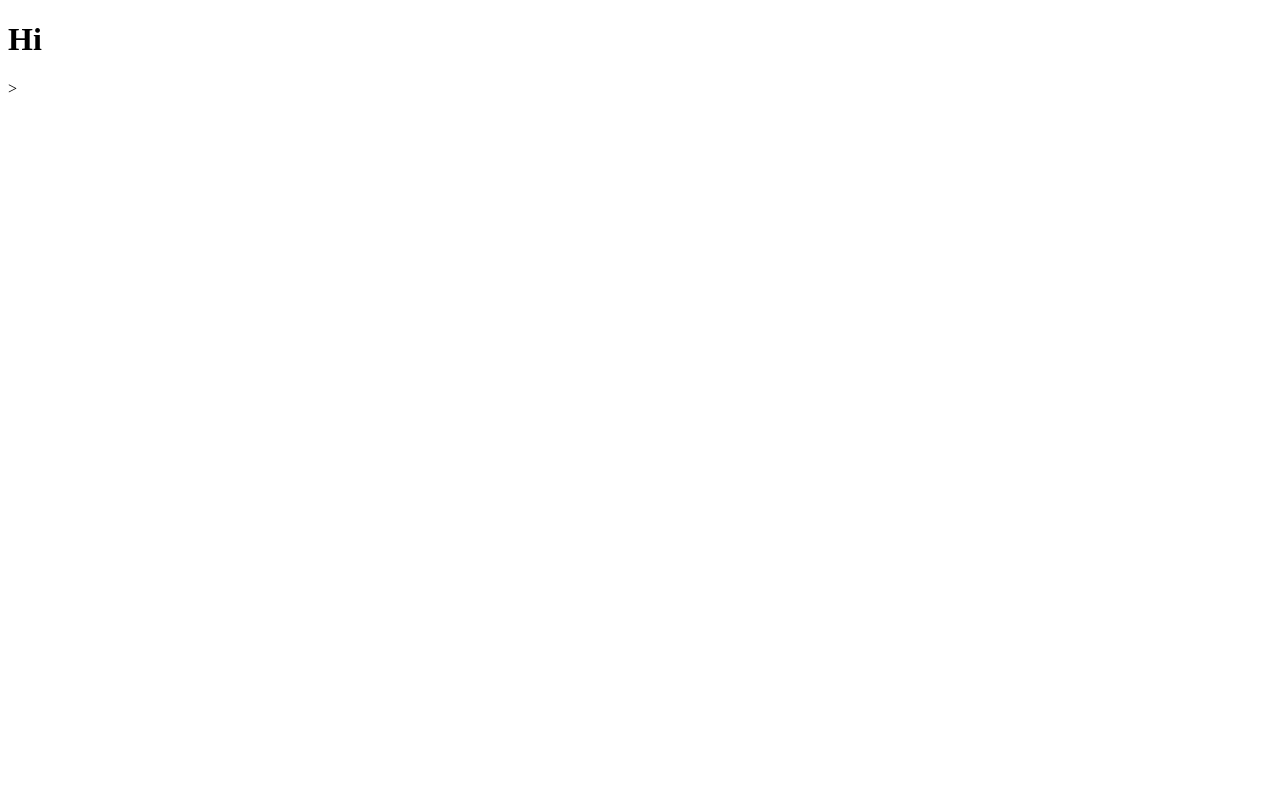
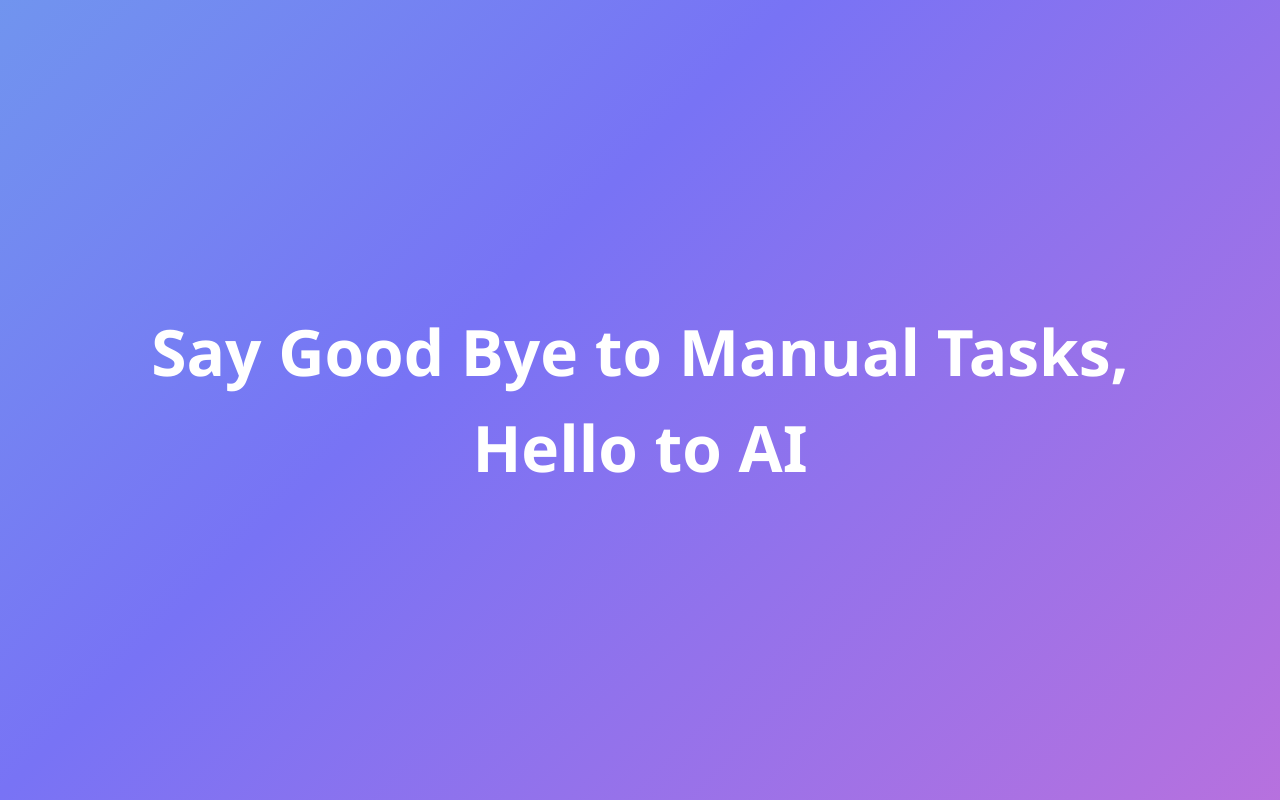
Before and after one commit to olehsavenko6/n8n-chatbot, a plain HTML site: page index.html in a window 1280 px wide. Drawn offline with Linux system fonts and the light colour scheme.

Commit message:
[update] style & integrated channel talk

```diff
--- a/index.html
+++ b/index.html
@@ -1,11 +1,84 @@
+<!DOCTYPE html>
 <!DOCTYPE html>
 <html lang="en">
+
 <head>
-    <meta charset="UTF-8">
-    <meta name="viewport" content="width=device-width, initial-scale=1.0">
-    <title>chatbot by n8n</title>
+    <meta charset="UTF-8" />
+    <meta name="viewport" content="width=device-width, initial-scale=1.0" />
+    <title>Say Goodbye to Manual Tasks</title>
+    <style>
+        * {
+            margin: 0;
+            padding: 0;
+            box-sizing: border-box;
+        }
+
+        body,
+        html {
+            height: 100%;
+            width: 100%;
+            font-family: 'Segoe UI', Tahoma, Geneva, Verdana, sans-serif;
+            overflow: hidden;
+        }
+
+        body {
+            background: linear-gradient(-45deg, #ff6ec4, #7873f5, #5ee7df, #b490ca);
+            background-size: 400% 400%;
+            animation: gradientMove 15s ease infinite;
+            display: flex;
+            justify-content: center;
+            align-items: center;
+        }
+
+        @keyframes gradientMove {
+            0% {
+                background-position: 0% 50%;
+            }
+
+            50% {
+                background-position: 100% 50%;
+            }
+
+            100% {
+                background-position: 0% 50%;
+            }
+        }
+
+        h1 {
+            font-size: 2.5rem;
+            text-align: center;
+            color: white;
+            max-width: 80%;
+            line-height: 1.5;
+            animation: fadeSlideIn 2.5s ease-out forwards;
+            opacity: 0;
+            transform: translateY(30px);
+        }
+
+        @keyframes fadeSlideIn {
+            to {
+                opacity: 1;
+                transform: translateY(0);
+            }
+        }
+
+        @media (min-width: 768px) {
+            h1 {
+                font-size: 4rem;
+            }
+        }
+    </style>
 </head>
+
 <body>
-    <h1>Hi</h1>>
+    <h1>Say Good Bye to Manual Tasks, Hello to AI</h1>
+    <script>
+        (function () { var w = window; if (w.ChannelIO) { return w.console.error("ChannelIO script included twice."); } var ch = function () { ch.c(arguments); }; ch.q = []; ch.c = function (args) { ch.q.push(args); }; w.ChannelIO = ch; function l() { if (w.ChannelIOInitialized) { return; } w.ChannelIOInitialized = true; var s = document.createElement("script"); s.type = "text/javascript"; s.async = true; s.src = "https://cdn.channel.io/plugin/ch-plugin-web.js"; var x = document.getElementsByTagName("script")[0]; if (x.parentNode) { x.parentNode.insertBefore(s, x); } } if (document.readyState === "complete") { l(); } else { w.addEventListener("DOMContentLoaded", l); w.addEventListener("load", l); } })();
+
+        ChannelIO('boot', {
+            "pluginKey": "350adb19-91d9-47bd-82a4-187464568b95"
+        });
+    </script>
 </body>
+
 </html>
```
